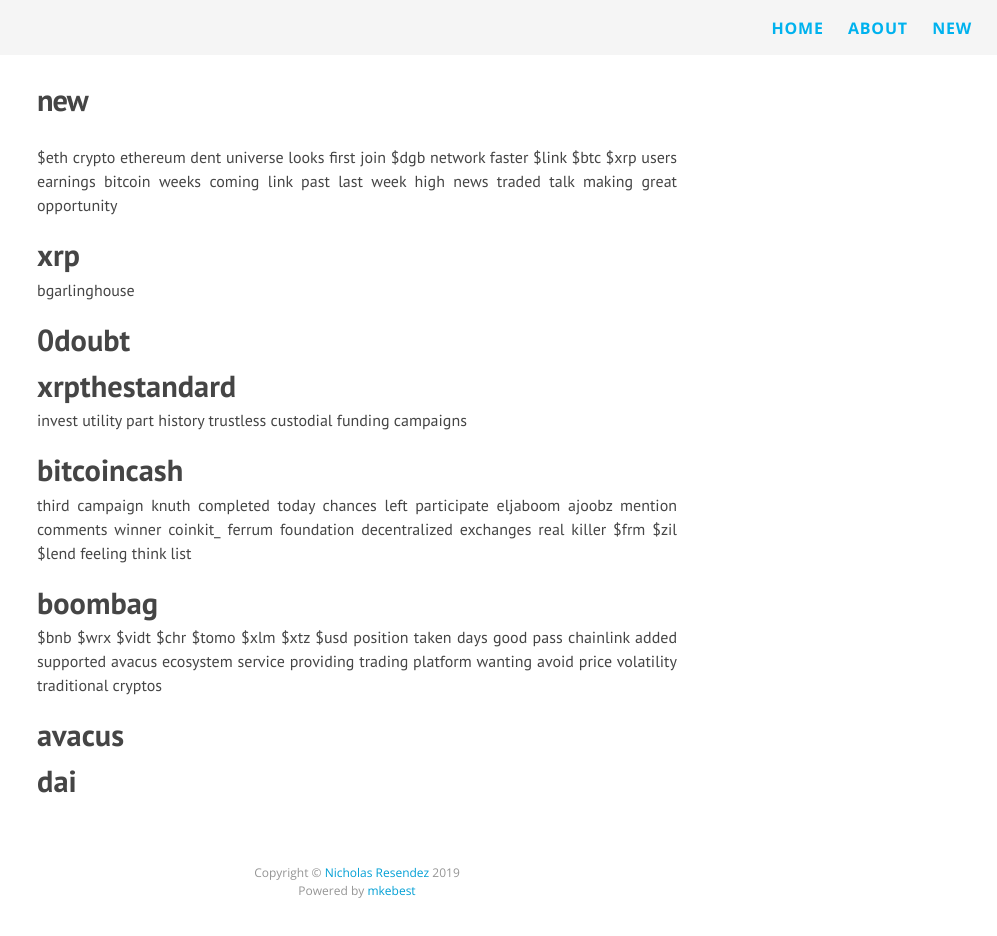
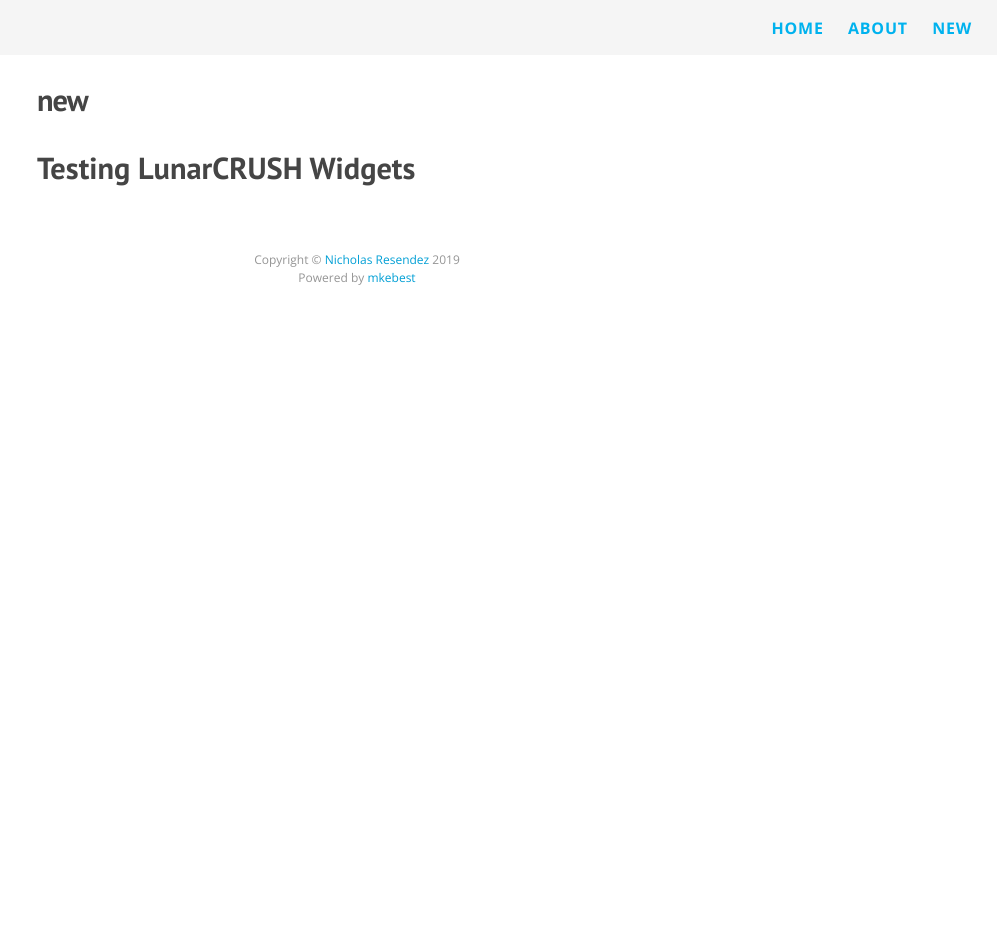
Before and after one commit to nirholas/mke.best, a Jekyll site: the page built from new.md, in a window 1280 px wide. Shown: the whole page, without its empty margins (283-1280 px from the left). Built offline with Jekyll 4.4.1, drawn with Linux system fonts in a browser that asks for light colours; nearby versions of some CDN libraries; Markdown is read by kramdown in place of the engine named in the settings; after the commit the page ends 900 px from its top, so only the background shows below that.

Commit message:
Update new.md

```diff
--- a/new.md
+++ b/new.md
@@ -3,104 +3,4 @@ layout: page
 title: new
 permalink: /new/
 ---
-
-$eth
-crypto
-ethereum
-dent
-universe
-looks
-first
-join
-$dgb
-network
-faster
-$link
-$btc
-$xrp
-users
-earnings
-bitcoin
-weeks
-coming
-link
-past
-last
-week
-high
-news
-traded
-talk
-making
-great
-opportunity
-#xrp
-bgarlinghouse
-#0doubt
-#xrpthestandard
-invest
-utility
-part
-history
-trustless
-custodial
-funding
-campaigns
-#bitcoincash
-third
-campaign
-knuth
-completed
-today
-chances
-left
-participate
-eljaboom
-ajoobz
-mention
-comments
-winner
-coinkit_
-ferrum
-foundation
-decentralized
-exchanges
-real
-killer
-$frm
-$zil
-$lend
-feeling
-think
-list
-#boombag
-$bnb
-$wrx
-$vidt
-$chr
-$tomo
-$xlm
-$xtz
-$usd
-position
-taken
-days
-good
-pass
-chainlink
-added
-supported
-avacus
-ecosystem
-service
-providing
-trading
-platform
-wanting
-avoid
-price
-volatility
-traditional
-cryptos
-#avacus
-#dai
+# Testing LunarCRUSH Widgets
```
